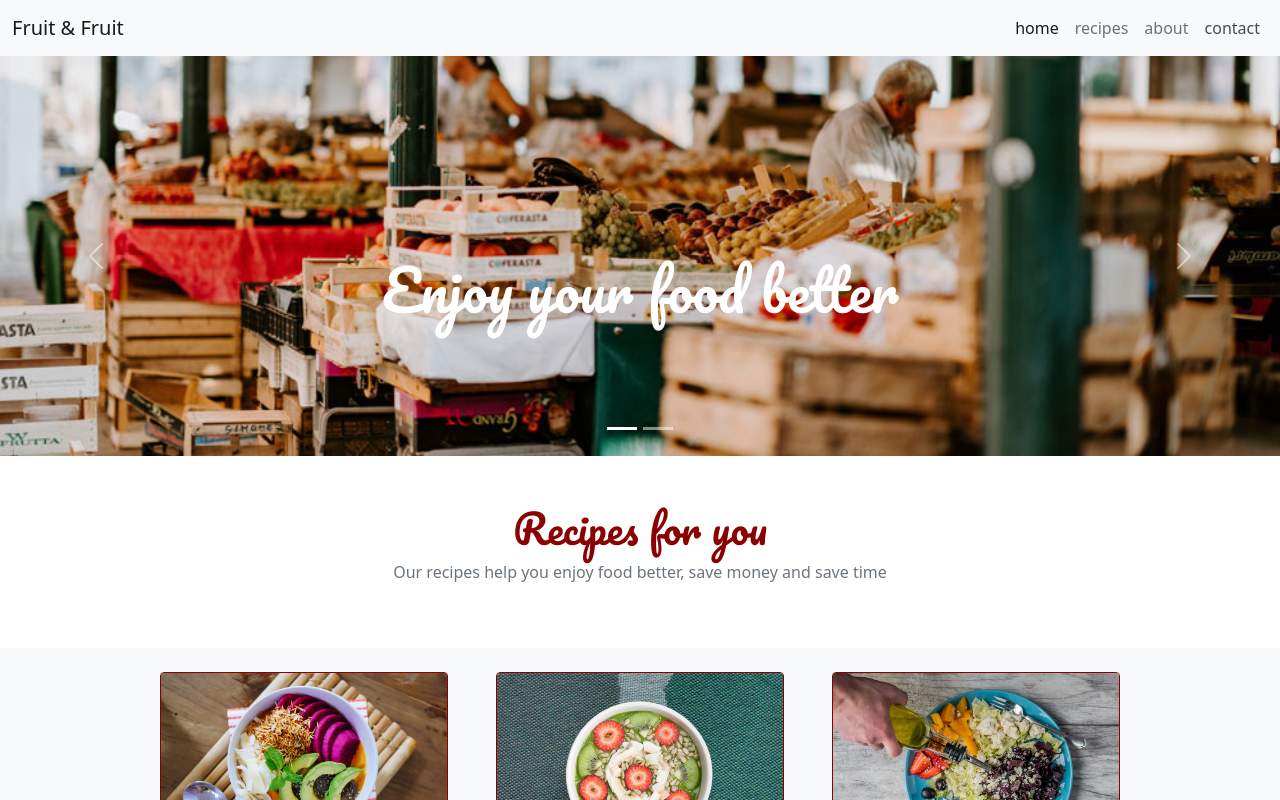
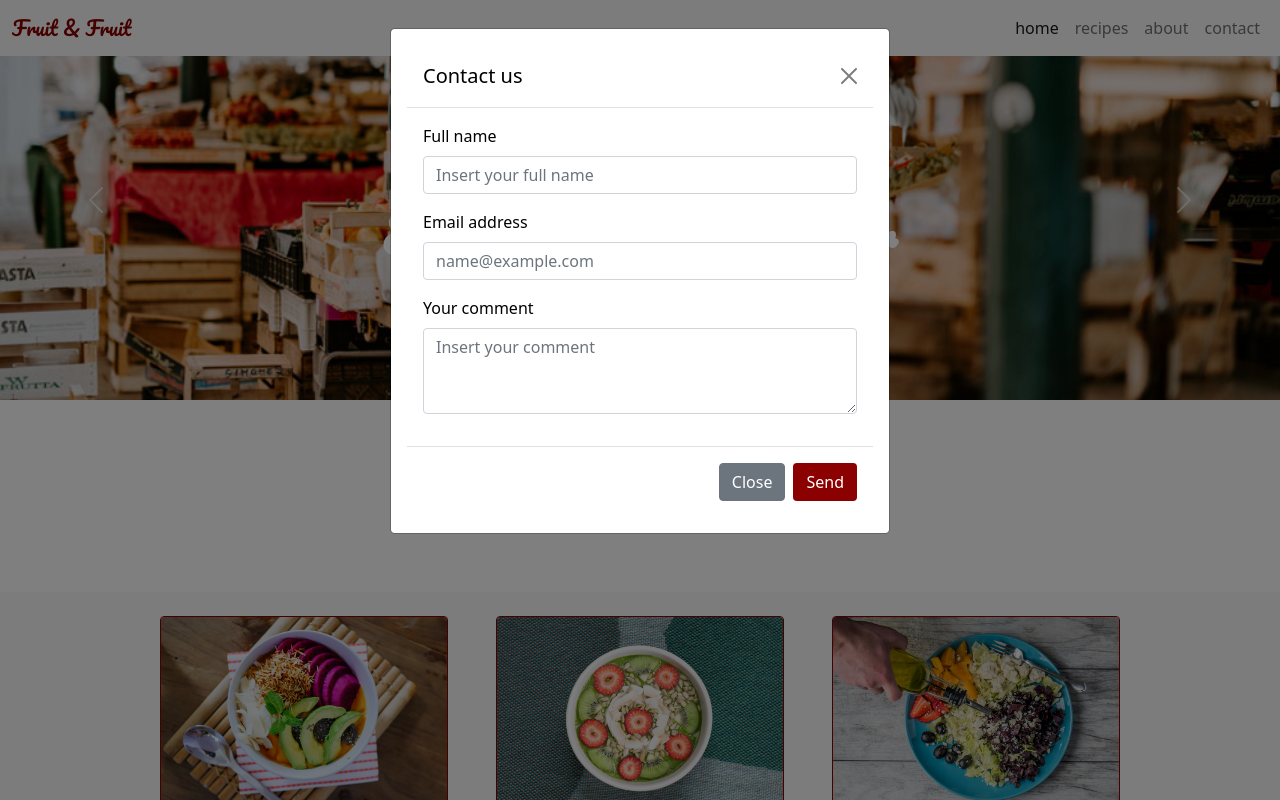
Before and after one commit to andersonlaurindo/landing-page-bootstrap, a plain HTML site: page index.html in a window 1280 px wide. Both pictures are taken after a click on the link "contact". Shown: the top 800 px of the page. Drawn offline with nearby package versions, Linux system fonts and the light colour scheme.

Commit message:
Adding modal and footer

```diff
--- a/index.html
+++ b/index.html
@@ -15,9 +15,9 @@
 <body>
 
   <header>
-    <nav class="navbar navbar-expand-lg navbar-light bg-light">
+    <nav class="navbar navbar-expand-lg navbar-light bg-light fixed-top">
       <div class="container-fluid">
-        <a class="navbar-brand" href="#">Fruit & Fruit</a>
+        <a class="navbar-brand font-title special-color" href="#">Fruit & Fruit</a>
         <button class="navbar-toggler" type="button" data-bs-toggle="collapse" data-bs-target="#navbarNavAltMarkup"
           aria-controls="navbarNavAltMarkup" aria-expanded="false" aria-label="Toggle navigation">
           <span class="navbar-toggler-icon"></span>
@@ -27,7 +27,7 @@
             <li><a class="nav-link active" aria-current="page" href="#">home</a></li>
             <li><a class="nav-link" href="#">recipes</a></li>
             <li><a class="nav-link" href="#">about</a></li>
-            <li><a class="nav-link" href="#">contact</a></li>
+            <li><a class="nav-link" href="#" data-bs-toggle="modal" data-bs-target="#modal-contact">contact</a></li>
           </ul>
         </div>
       </div>
@@ -76,7 +76,7 @@
     </section>
 
     <section id="recipes" class="container-fluid bg-light">
-      <div class="row justify-content-md-center">
+      <div class="row justify-content-center">
         <article class="card border-special-color card-width  p-0 m-4 col-12 col-md-4">
           <img src="src/img/recipe-avocado.jpg" class="card-img-top card-position-image"
             alt="bowl with avocado salad, top view">
@@ -140,7 +140,41 @@
     </section>
   </main>
 
-  <p>contact:<a href="mailto:email@fruitandfruit.com">email@fruitandfruit.com</a></p>
+  <footer class="bg-secondary p-3">
+    <p class="text-light m-0 text-center">contact: <a class="link-light"
+        href="mailto:email@fruitandfruit.com">email@fruitandfruit.com</a></p>
+  </footer>
+
+  <!-- Modal -->
+  <div class="modal fade" id="modal-contact" tabindex="-1" aria-labelledby="exampleModalLabel" aria-hidden="true">
+    <div class="modal-dialog">
+      <dialog class="modal-content">
+        <header class="modal-header">
+          <h5 class="modal-title" id="exampleModalLabel">Contact us</h5>
+          <button type="button" class="btn-close" data-bs-dismiss="modal" aria-label="Close"></button>
+        </header>
+        <main class="modal-body">
+          <div class="mb-3">
+            <label for="exampleFormControlInput0" class="form-label">Full name</label>
+            <input type="text" class="form-control" id="exampleFormControlInput0" placeholder="Insert your full name">
+          </div>
+          <div class="mb-3">
+            <label for="exampleFormControlInput1" class="form-label">Email address</label>
+            <input type="email" class="form-control" id="exampleFormControlInput1" placeholder="name@example.com">
+          </div>
+          <div class="mb-3">
+            <label for="exampleFormControlTextarea1" class="form-label">Your comment</label>
+            <textarea class="form-control" id="exampleFormControlTextarea1" placeholder="Insert your comment"
+              rows="3"></textarea>
+          </div>
+        </main>
+        <footer class="modal-footer">
+          <button type="button" class="btn btn-secondary" data-bs-dismiss="modal">Close</button>
+          <button type="button" class="btn button-special-color ">Send</button>
+        </footer>
+      </dialog>
+    </div>
+  </div>
 
   <script src="https://cdn.jsdelivr.net/npm/bootstrap@5.0.0-beta3/dist/js/bootstrap.bundle.min.js"
     integrity="sha384-JEW9xMcG8R+pH31jmWH6WWP0WintQrMb4s7ZOdauHnUtxwoG2vI5DkLtS3qm9Ekf"
--- a/src/style.css
+++ b/src/style.css
@@ -1,3 +1,11 @@
+a {
+    text-decoration: none;
+}
+
+a:hover {
+    text-decoration: underline;
+}
+
 .card-width {
     max-width: 18rem;
 }
@@ -18,7 +26,7 @@
 }
 
 .special-color {
-    color: darkred;
+    color: darkred!important;
 }
 
 .button-special-color {
```
